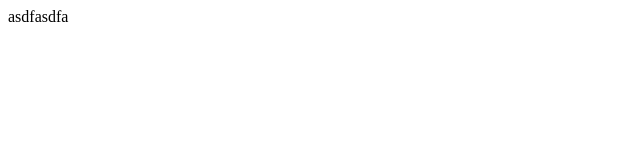
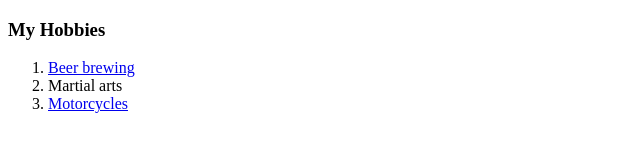
Before and after one commit to roycabauatan/cv, a plain HTML site: page hobbies.html in a window 1280 px wide. Shown: the whole page, without its empty margins (0-640 px from the left). Drawn offline with Linux system fonts and the light colour scheme.

Commit message:
Update hobbies.html

```diff
--- a/hobbies.html
+++ b/hobbies.html
@@ -1 +1,16 @@
-asdfasdfa
+<!DOCTYPE html>
+<html>
+  <head>
+    <meta charset="utf-8">
+    <title>My Hobbies</title>
+    <link rel="stylesheet" href="css/styles.css">
+  </head>
+  <body>
+    <h3>My Hobbies</h3>
+    <ol>
+      <li><a href="https://www.youtube.com/watch?v=4qQrMC0m8Cc">Beer brewing</a></li>
+      <li>Martial arts</li>
+      <li><a href="https://scontent-lht6-1.xx.fbcdn.net/v/t1.0-9/422656_4218573875252_1496528976_n.jpg?oh=e334e52ddda87f9ffd23711dac4d2fdd&oe=5AAB2C34">Motorcycles</a></li>
+    </ol>
+  </body>
+</html>
```
